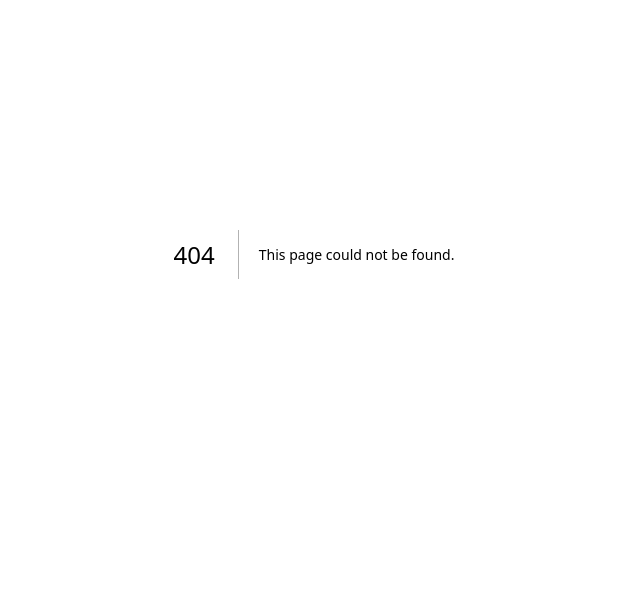
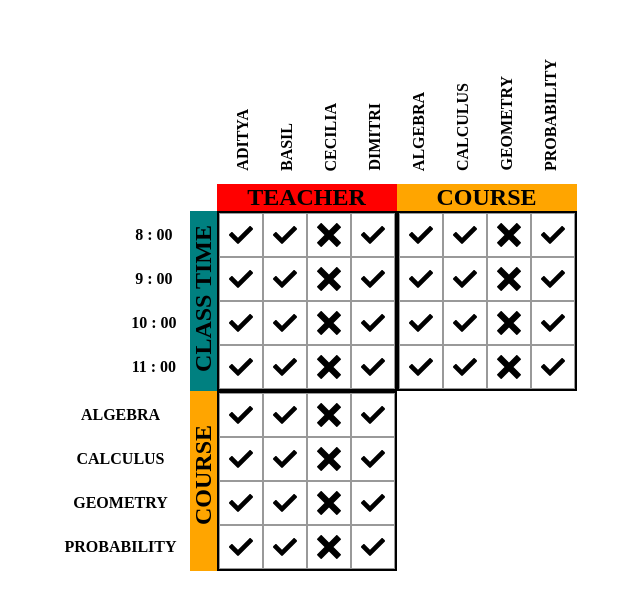
Before and after one commit to dkswami/learno-logic-puzzle, a Next.js app: page /puzzle in a window 1280 px wide. Before the commit this address had no page. Shown: the part 146-756 px from the top of the page, without its empty margins (326-966 px from the left). Built offline with nearby package versions, Linux system fonts and the light colour scheme.

Commit message:
static ui generated

```diff
--- /dev/null
+++ b/src/components/puzzle/board/index.tsx
@@ -0,0 +1,39 @@
+import React from "react";
+import { Box } from "@chakra-ui/react";
+import Square from "../square";
+
+interface Props {}
+
+const Board: React.FC<Props> = ({}) => {
+  const handleSquareClick = () => {};
+  return (
+    <Box border="2px solid black">
+      <Box display="table" content="">
+        <Square value="c" onSquareClick={handleSquareClick} />
+        <Square value="c" onSquareClick={handleSquareClick} />
+        <Square value="X" onSquareClick={handleSquareClick} />
+        <Square value="c" onSquareClick={handleSquareClick} />
+      </Box>
+      <Box display="table" content="">
+        <Square value="c" onSquareClick={handleSquareClick} />
+        <Square value="c" onSquareClick={handleSquareClick} />
+        <Square value="X" onSquareClick={handleSquareClick} />
+        <Square value="c" onSquareClick={handleSquareClick} />
+      </Box>
+      <Box display="table" content="">
+        <Square value="c" onSquareClick={handleSquareClick} />
+        <Square value="c" onSquareClick={handleSquareClick} />
+        <Square value="X" onSquareClick={handleSquareClick} />
+        <Square value="c" onSquareClick={handleSquareClick} />
+      </Box>
+      <Box display="table" content="">
+        <Square value="c" onSquareClick={handleSquareClick} />
+        <Square value="c" onSquareClick={handleSquareClick} />
+        <Square value="X" onSquareClick={handleSquareClick} />
+        <Square value="c" onSquareClick={handleSquareClick} />
+      </Box>
+    </Box>
+  );
+};
+
+export default Board;
--- /dev/null
+++ b/src/components/puzzle/index.tsx
@@ -0,0 +1,184 @@
+import React from "react";
+import { Box, HStack, Heading, Text, VStack } from "@chakra-ui/react";
+import Board from "./board";
+
+interface Props {}
+
+const GridPuzzle: React.FC<Props> = ({}) => {
+  return (
+    <>
+      <HStack gap="0" alignItems={"flex-start"}>
+        <VStack gap="0" alignItems={"flex-end"}>
+          <HStack gap="0" h="180px" align="flex-end">
+            <Text
+              style={{
+                writingMode: "vertical-lr",
+                transform: "rotate(180deg)",
+              }}
+              m="0"
+              p="13px"
+              fontWeight={"bold"}
+            >
+              ADITYA
+            </Text>
+            <Text
+              style={{
+                writingMode: "vertical-lr",
+                transform: "rotate(180deg)",
+              }}
+              m="0"
+              p="13px"
+              fontWeight={"bold"}
+            >
+              BASIL
+            </Text>
+            <Text
+              style={{
+                writingMode: "vertical-lr",
+                transform: "rotate(180deg)",
+              }}
+              m="0"
+              p="13px"
+              fontWeight={"bold"}
+            >
+              CECILIA
+            </Text>
+            <Text
+              style={{
+                writingMode: "vertical-lr",
+                transform: "rotate(180deg)",
+              }}
+              m="0"
+              p="13px"
+              fontWeight={"bold"}
+            >
+              DIMITRI
+            </Text>
+          </HStack>
+
+          <Box bg="red" w="180px">
+            <Heading m="0" textAlign={"center"}>
+              TEACHER
+            </Heading>
+          </Box>
+          <HStack gap="0">
+            <VStack gap="0">
+              <Text m="0" p="13px" fontWeight={"bold"}>
+                8 : 00
+              </Text>
+              <Text m="0" p="13px" fontWeight={"bold"}>
+                9 : 00
+              </Text>
+              <Text m="0" p="13px" fontWeight={"bold"}>
+                10 : 00
+              </Text>
+              <Text m="0" p="13px" fontWeight={"bold"}>
+                11 : 00
+              </Text>
+            </VStack>
+            <Box bg="teal" h="180px">
+              <Heading
+                m="0"
+                textAlign={"center"}
+                style={{
+                  transform: "rotate(180deg)",
+                  writingMode: "vertical-lr",
+                }}
+                pb="14"
+              >
+                CLASS TIME
+              </Heading>
+            </Box>
+            <Board />
+          </HStack>
+          <HStack gap="0">
+            <VStack gap="0">
+              <Text m="0" p="13px" fontWeight={"bold"}>
+                ALGEBRA
+              </Text>
+              <Text m="0" p="13px" fontWeight={"bold"}>
+                CALCULUS
+              </Text>
+              <Text m="0" p="13px" fontWeight={"bold"}>
+                GEOMETRY
+              </Text>
+              <Text m="0" p="13px" fontWeight={"bold"}>
+                PROBABILITY
+              </Text>
+            </VStack>
+            <Box bg="orange" h="180px">
+              <Heading
+                m="0"
+                textAlign={"center"}
+                style={{
+                  transform: "rotate(180deg)",
+                  writingMode: "vertical-lr",
+                }}
+                pb="34"
+              >
+                COURSE
+              </Heading>
+            </Box>
+            <Board />
+          </HStack>
+        </VStack>
+        <Box>
+          <HStack gap="0" h="180px" align="flex-end">
+            <Text
+              style={{
+                writingMode: "vertical-lr",
+                transform: "rotate(180deg)",
+              }}
+              m="0"
+              p="13px"
+              fontWeight={"bold"}
+            >
+              ALGEBRA
+            </Text>
+            <Text
+              style={{
+                writingMode: "vertical-lr",
+                transform: "rotate(180deg)",
+              }}
+              m="0"
+              p="13px"
+              fontWeight={"bold"}
+            >
+              CALCULUS
+            </Text>
+            <Text
+              style={{
+                writingMode: "vertical-lr",
+                transform: "rotate(180deg)",
+              }}
+              m="0"
+              p="13px"
+              fontWeight={"bold"}
+            >
+              GEOMETRY
+            </Text>
+            <Text
+              style={{
+                writingMode: "vertical-lr",
+                transform: "rotate(180deg)",
+              }}
+              m="0"
+              p="13px"
+              fontWeight={"bold"}
+            >
+              PROBABILITY
+            </Text>
+          </HStack>
+          <Box bg="orange">
+            <Heading m="0" textAlign={"center"}>
+              COURSE
+            </Heading>
+          </Box>
+          <Board />
+        </Box>
+      </HStack>
+    </>
+  );
+};
+
+export default GridPuzzle;
--- /dev/null
+++ b/src/components/puzzle/square/index.tsx
@@ -0,0 +1,20 @@
+import React, { MouseEventHandler } from "react";
+import { FaCheck } from "react-icons/fa";
+import { ImCross } from "react-icons/im";
+
+import styles from "../styles.module.scss";
+
+interface Props {
+  value: string;
+  onSquareClick: MouseEventHandler<HTMLButtonElement>;
+}
+
+const Square: React.FC<Props> = ({ value, onSquareClick }) => {
+  return (
+    <button className={styles.square} onClick={onSquareClick}>
+      {value === "X" ? <ImCross /> : <FaCheck />}
+    </button>
+  );
+};
+
+export default Square;
--- /dev/null
+++ b/src/components/puzzle/styles.module.scss
@@ -0,0 +1,12 @@
+.square {
+  background: #fff;
+  border: 1px solid #999;
+  float: left;
+  font-size: 24px;
+  font-weight: bold;
+  line-height: 34px;
+  height: 44px;
+  padding: 8px;
+  text-align: center;
+  width: 44px;
+}
--- /dev/null
+++ b/src/pages/puzzle.tsx
@@ -0,0 +1,15 @@
+import GridPuzzle from "@/components/puzzle";
+import Board from "@/components/puzzle/board";
+import Square from "@/components/puzzle/square";
+import { Container, VStack } from "@chakra-ui/react";
+import React from "react";
+
+const puzzle: React.FC = () => {
+  return (
+    <Container mt="150" centerContent>
+      <GridPuzzle />
+    </Container>
+  );
+};
+
+export default puzzle;
--- a/src/styles/globals.css
+++ b/src/styles/globals.css
@@ -1,4 +1,4 @@
-:root {
+/* :root {
   --max-width: 1100px;
   --border-radius: 12px;
   --font-mono: ui-monospace, Menlo, Monaco, 'Cascadia Mono', 'Segoe UI Mono',
@@ -104,4 +104,4 @@ a {
   html {
     color-scheme: dark;
   }
-}
+} */
```
Also changed, not shown: package.json (+9 -3 lines), src/styles/puzzle.module.scss (added), 1 other file (tests, documents, lock files or other folders).
